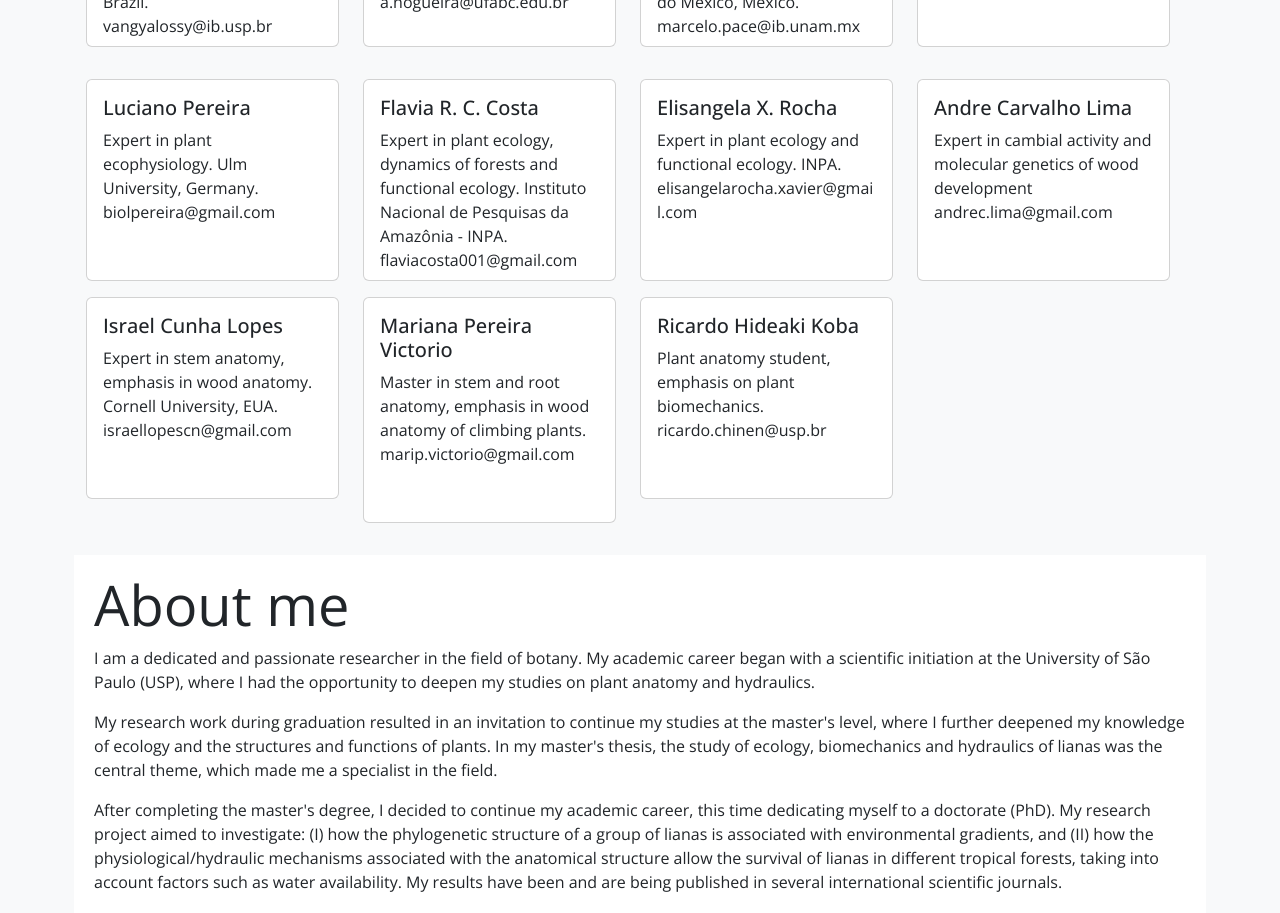
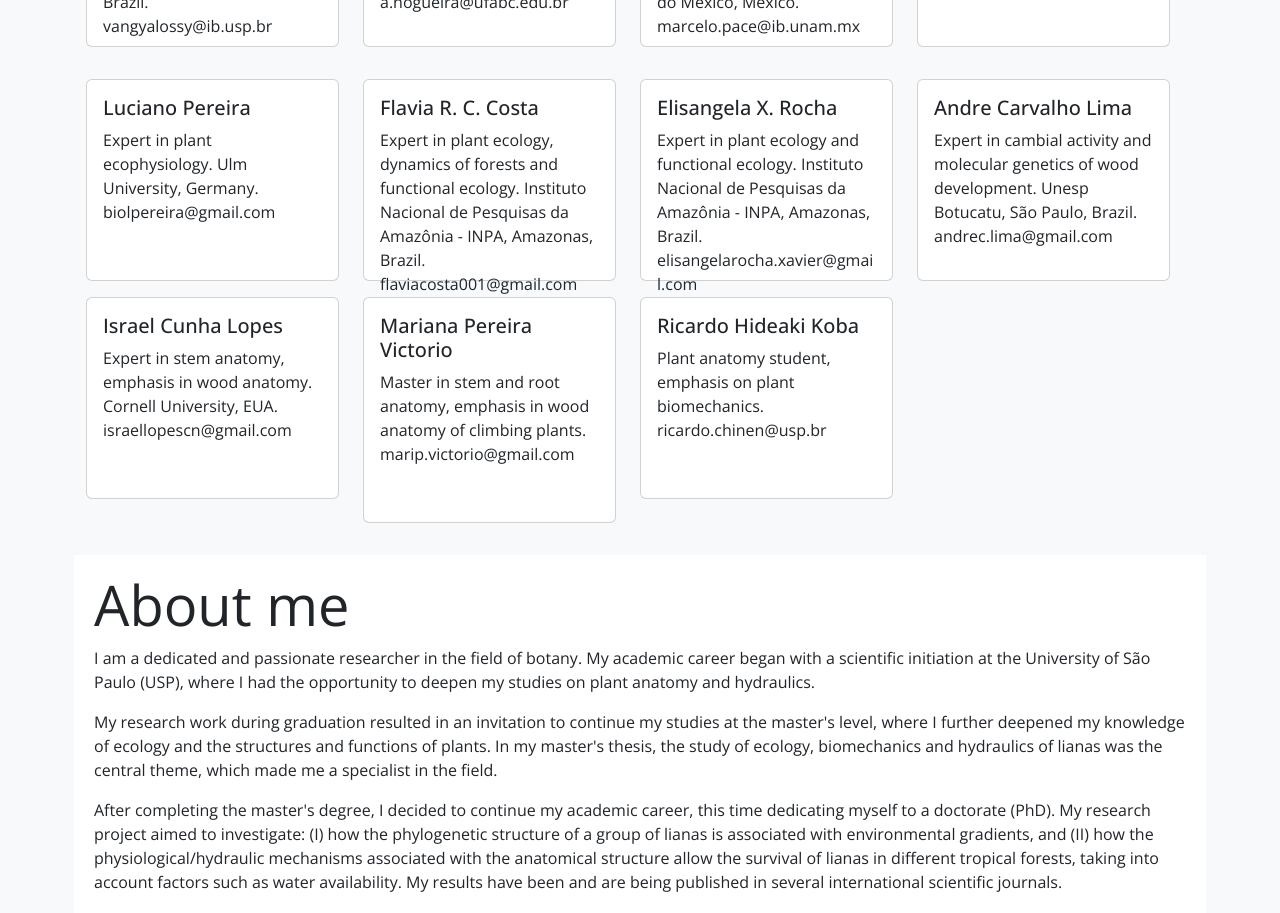
Before and after one commit to iangerolamo/angular-responsive-website, an Angular app: page /home in a window 1280 px wide. Shown: the part 3800-4713 px from the top of the page. Built offline with nearby package versions, Linux system fonts and the light colour scheme.

Commit message:
Update home.component.html

```diff
--- a/src/app/pages/home/home.component.html
+++ b/src/app/pages/home/home.component.html
@@ -819,7 +819,7 @@
                   <h5 class="card-title">Flavia R. C. Costa</h5>
                   <p class="card-text2">
                     Expert in plant ecology, dynamics of forests and functional
-                    ecology. Instituto Nacional de Pesquisas da Amazônia - INPA. flaviacosta001@gmail.com
+                    ecology. Instituto Nacional de Pesquisas da Amazônia - INPA, Amazonas, Brazil. flaviacosta001@gmail.com
                   </p>
                 </div>
               </div>
@@ -834,7 +834,7 @@
                 <div class="card-body">
                   <h5 class="card-title">Elisangela X. Rocha</h5>
                   <p class="card-text2">
-                    Expert in plant ecology and functional ecology. INPA.
+                    Expert in plant ecology and functional ecology. Instituto Nacional de Pesquisas da Amazônia - INPA, Amazonas, Brazil.
                     elisangelarocha.xavier@gmail.com
                   </p>
                 </div>
@@ -851,7 +851,7 @@
                   <h5 class="card-title">Andre Carvalho Lima</h5>
                   <p class="card-text2">
                     Expert in cambial activity and molecular genetics of wood
-                    development andrec.lima@gmail.com
+                    development. Unesp Botucatu, São Paulo, Brazil. andrec.lima@gmail.com
                   </p>
                 </div>
               </div>
```
